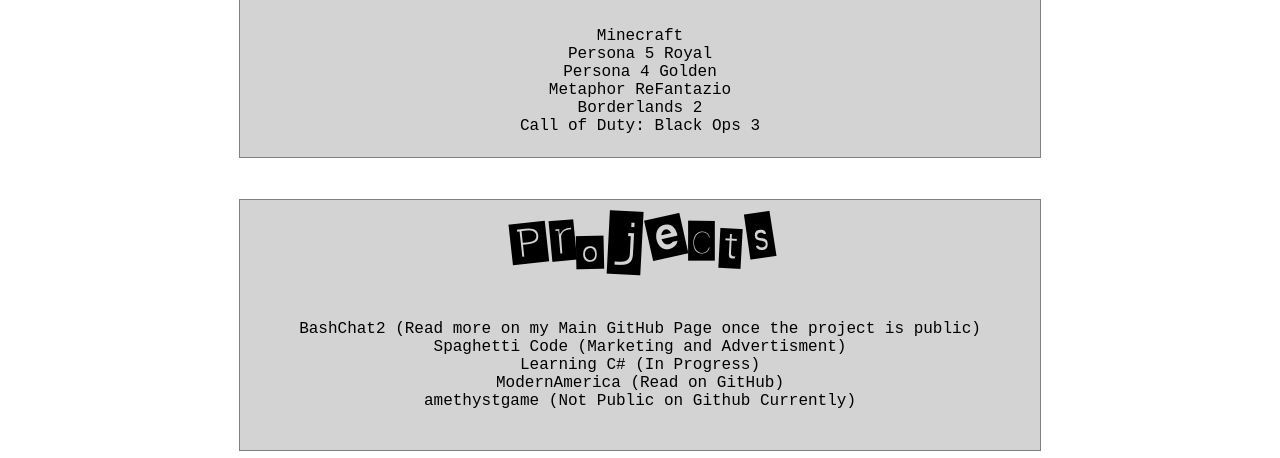
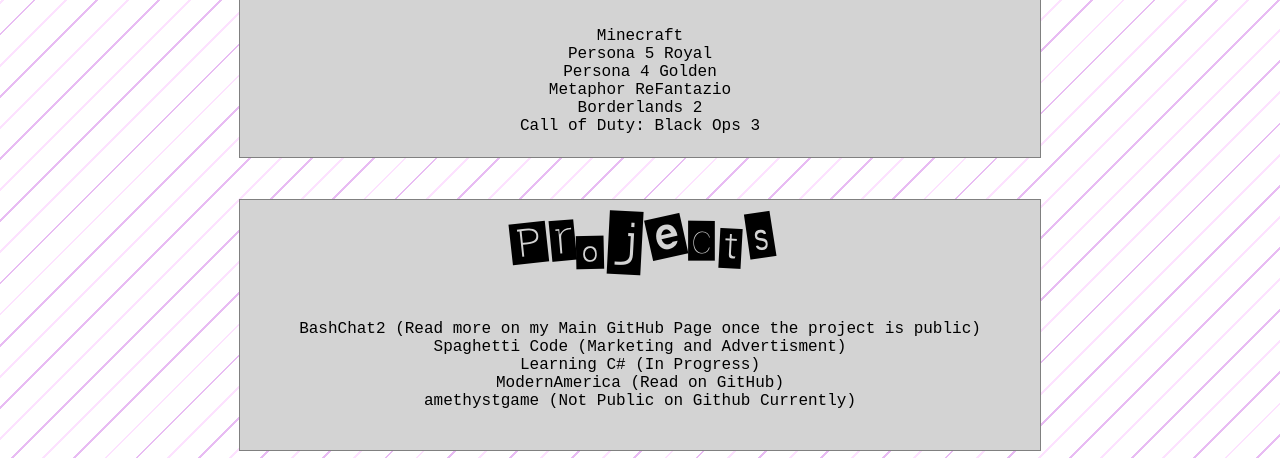
Before and after one commit to amethystisonline/amethyst2667, a plain HTML site: page index.html in a window 1280 px wide. Shown: the part 773-1231 px from the top of the page. Drawn offline with Linux system fonts and the light colour scheme.

Commit message:
Add a nicer background. CSS Source from: https://www.magicpattern.design/tools/css-backgrounds

```diff
--- a/style.css
+++ b/style.css
@@ -4,7 +4,9 @@
 }
 
 body {
-    background-color: white;
+    background-color: #ffffff;
+    opacity: 1;
+    background: repeating-linear-gradient(135deg, #ffffff 0px, #ffffff 20px, #fde2ff 20px, #fde2ff 22px, #ffffff 22px, #ffffff 42px, #e8bcf3 42px, #e8bcf3 44px);
 }
 
 h1 {
```
